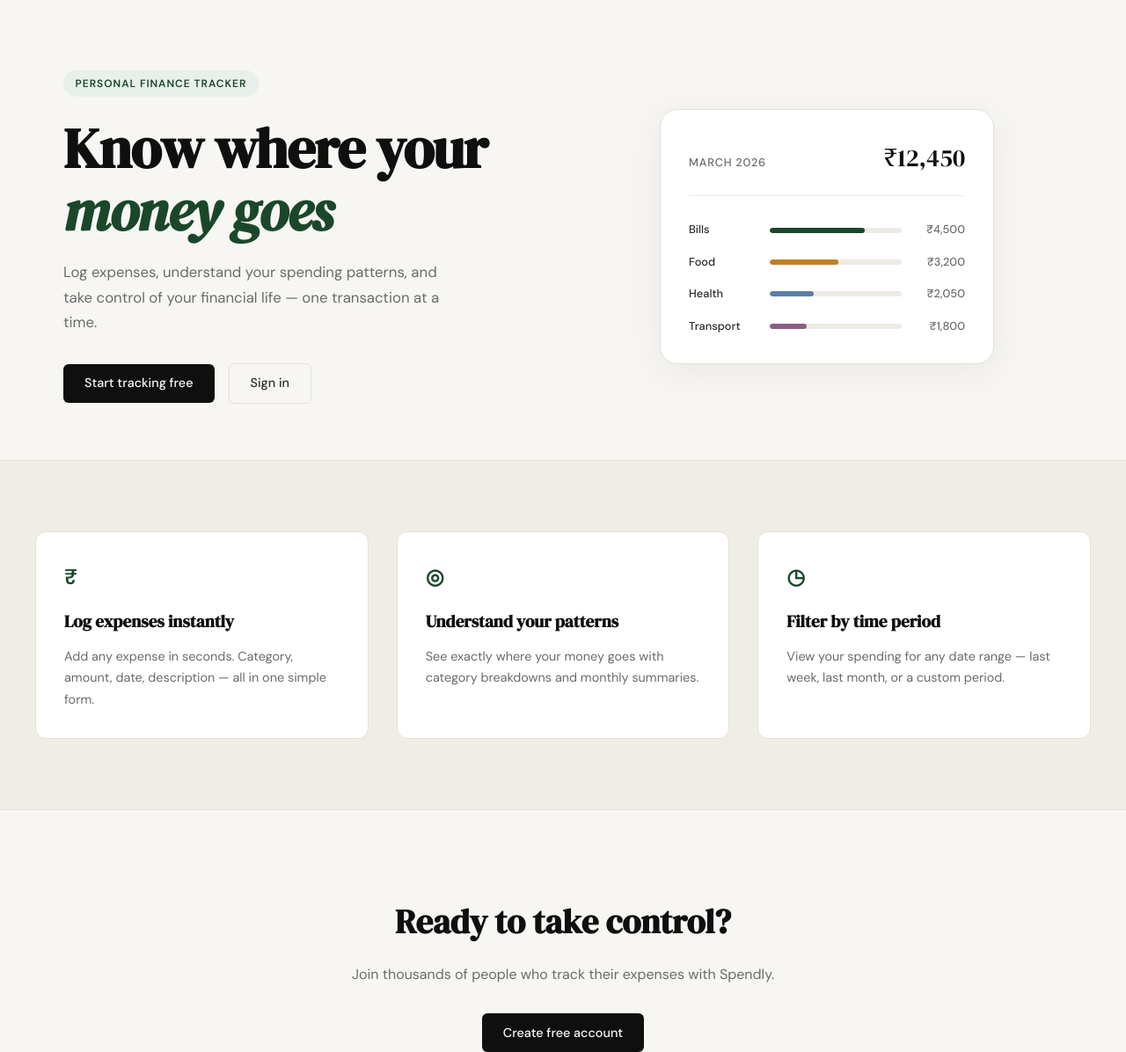
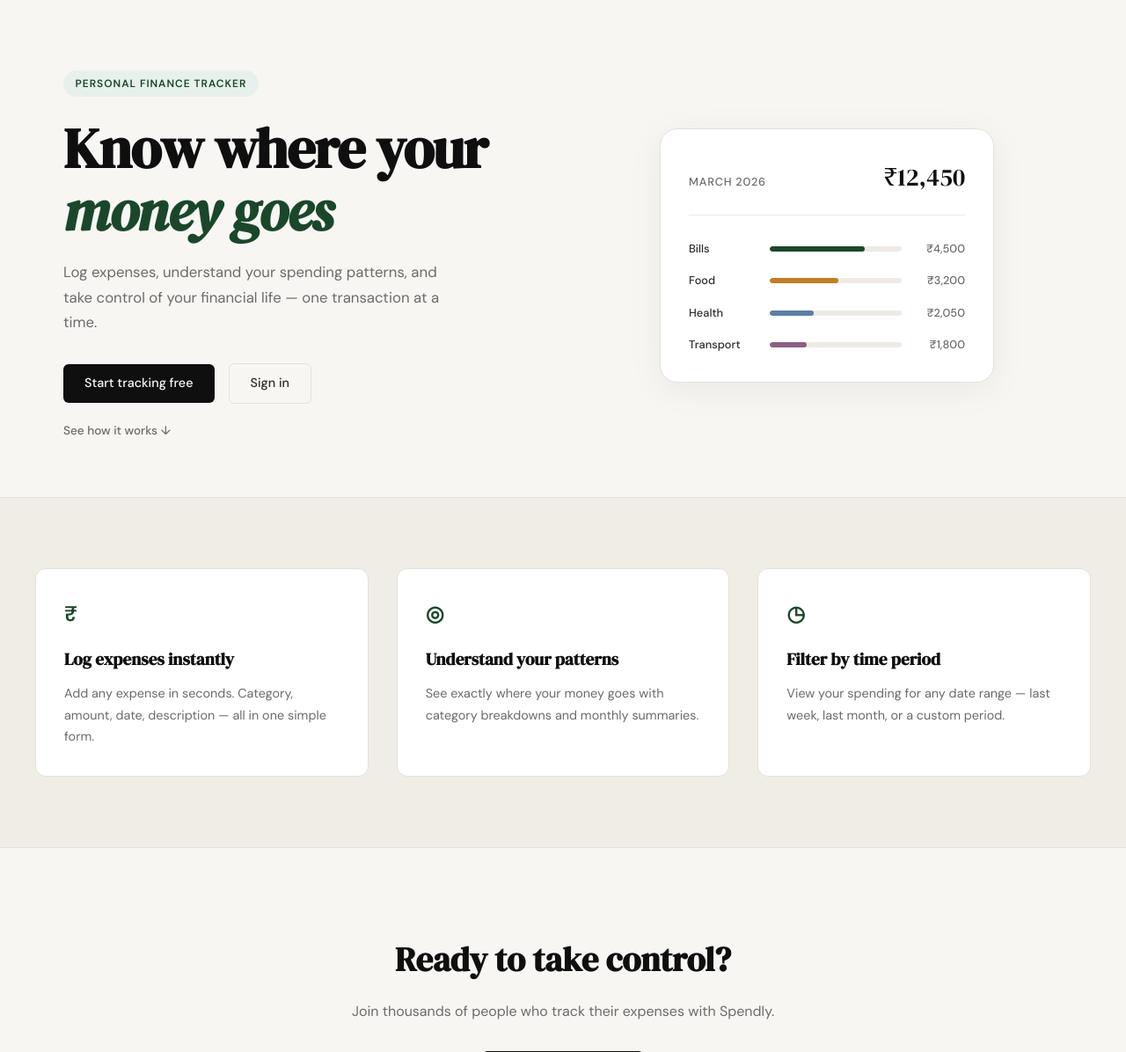
Before and after one commit to diamond2233/spendly, a Flask app: page / in a window 1280 px wide. Shown: the part 61-1257 px from the top of the page at 88% size. Run offline with Flask 3, Linux system fonts and the light colour scheme.

Commit message:
add see how it works button

```diff
--- a/static/css/style.css
+++ b/static/css/style.css
@@ -173,6 +173,18 @@ a { color: inherit; text-decoration: none; }
     gap: 1rem;
     align-items: center;
 }
+
+.hero-how-it-works {
+    display: inline-block;
+    margin-top: 1.25rem;
+    color: var(--ink-muted);
+    font-size: 0.85rem;
+    font-weight: 500;
+    text-decoration: none;
+    transition: color 0.2s;
+}
+
+.hero-how-it-works:hover { color: var(--ink); }
 
 /* ------------------------------------------------------------------ */
 /* Mock card (hero visual)                                             */
--- a/templates/landing.html
+++ b/templates/landing.html
@@ -20,6 +20,7 @@
             <a href="{{ url_for('register') }}" class="btn-primary">Start tracking free</a>
             <a href="{{ url_for('login') }}" class="btn-ghost">Sign in</a>
         </div>
+        <a href="#how-it-works" class="hero-how-it-works">See how it works ↓</a>
     </div>
     <div class="hero-visual">
         <div class="mock-card">
@@ -61,7 +62,7 @@
     </div>
 </section>
 
-<section class="features">
+<section class="features" id="how-it-works">
     <div class="features-inner">
         <div class="feature-card">
             <div class="feature-icon">₹</div>
```
